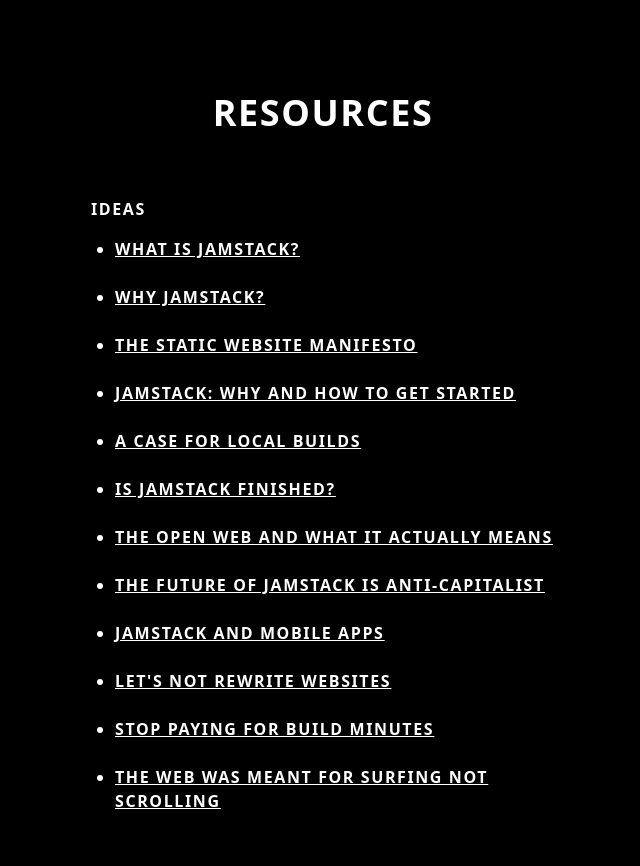
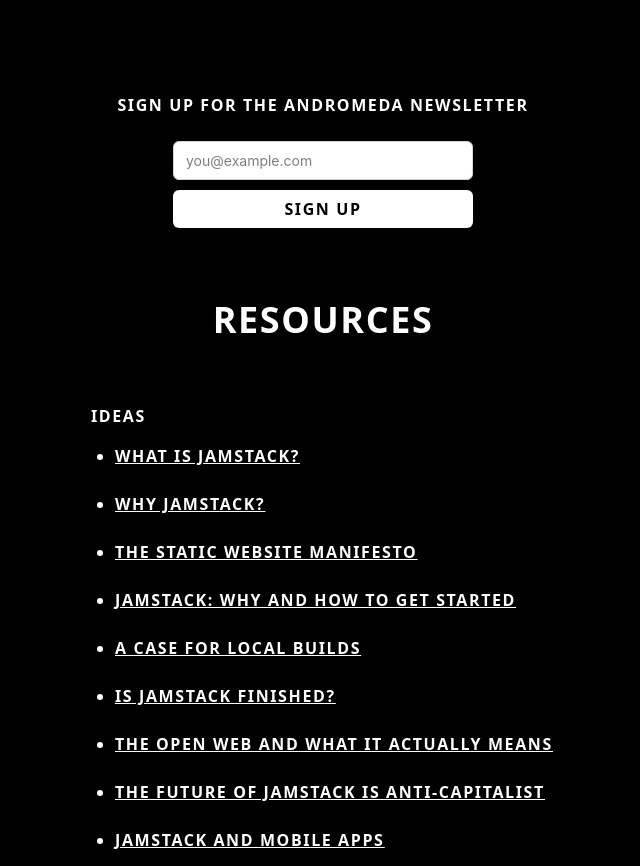
Before and after one commit to orbiterhost/andromeda, an Astro site: page / in a window 1280 px wide. Shown: the part 2171-3037 px from the top of the page, without its empty margins (317-957 px from the left). Built offline with nearby package versions, Linux system fonts and the light colour scheme; Astro itself is replaced by a stand-in of ours.

Commit message:
feat: Added newsletter sign up

```diff
--- /dev/null
+++ b/src/components/EmailSignUp.tsx
@@ -0,0 +1,292 @@
+
+////////////////
+//
+// Using Framer?
+// See https://www.framer.com/learn/code-components/ for more info
+//
+////////////////
+
+
+
+import { useState } from "react";
+
+const INIT = "INIT";
+const SUBMITTING = "SUBMITTING";
+const ERROR = "ERROR";
+const SUCCESS = "SUCCESS";
+const formStates = [INIT, SUBMITTING, ERROR, SUCCESS] as const;
+const formStyles = {
+  "id": "cm683sfoj04xyi3ic8azyb4a3",
+  "name": "Default",
+  "formStyle": "buttonBelow",
+  "placeholderText": "you@example.com",
+  "formFont": "Inter",
+  "formFontColor": "#000000",
+  "formFontSizePx": 14,
+  "buttonText": "Sign Up",
+  "buttonFont": "Inter",
+  "buttonFontColor": "#000000",
+  "buttonColor": "#ffffff",
+  "buttonFontSizePx": 14,
+  "successMessage": "Thanks! We'll be in touch!",
+  "successFont": "Inter",
+  "successFontColor": "#ffffff",
+  "successFontSizePx": 14,
+  "userGroup": "Andromeda"
+}
+const domain = "app.loops.so"
+
+export default function EmailSignUp() {
+  const [email, setEmail] = useState("");
+  const [formState, setFormState] = useState<typeof formStates[number]>(INIT);
+  const [errorMessage, setErrorMessage] = useState("");
+  const [fields, setFields] = useState({})
+
+  const resetForm = () => {
+    setEmail("");
+    setFormState(INIT);
+    setErrorMessage("");
+  };
+
+  /**
+   * Rate limit the number of submissions allowed
+   * @returns {boolean} true if the form has been successfully submitted in the past minute
+   */
+  const hasRecentSubmission = () => {
+    const time = new Date();
+    const timestamp = time.valueOf();
+    const previousTimestamp = localStorage.getItem("loops-form-timestamp");
+
+    // Indicate if the last sign up was less than a minute ago
+    if (
+      previousTimestamp &&
+      Number(previousTimestamp) + 60 * 1000 > timestamp
+    ) {
+      setFormState(ERROR);
+      setErrorMessage("Too many signups, please try again in a little while");
+      return true;
+    }
+
+    localStorage.setItem("loops-form-timestamp", timestamp.toString());
+    return false;
+  };
+
+  const handleSubmit = (event: React.FormEvent<HTMLFormElement>) => {
+    // Prevent the default form submission
+    event.preventDefault();
+
+    // boundary conditions for submission
+    if (formState !== INIT) return;
+    if (!isValidEmail(email)) {
+      setFormState(ERROR);
+      setErrorMessage("Please enter a valid email");
+      return;
+    }
+    if (hasRecentSubmission()) return;
+    setFormState(SUBMITTING);
+
+    // build additional fields
+    const additionalFields = Object.entries(fields).reduce(
+      (acc, [key, val]) => {
+        if (val) {
+          return acc + "&" + key + "=" + encodeURIComponent(val as any);
+        }
+        return acc;
+      },
+      ""
+    );
+
+    // build body
+    const formBody = `userGroup=${encodeURIComponent(
+      formStyles.userGroup
+    )}&email=${encodeURIComponent(email)}&mailingLists=`;
+
+    // API request to add user to newsletter
+    fetch(`https://${domain}/api/newsletter-form/${formStyles.id}`, {
+      method: "POST",
+      body: formBody + additionalFields,
+      headers: {
+        "Content-Type": "application/x-www-form-urlencoded",
+      },
+    })
+      .then((res: any) => [res.ok, res.json(), res])
+      .then(([ok, dataPromise, res]) => {
+        if (ok) {
+          resetForm();
+          setFormState(SUCCESS);
+        } else {
+          dataPromise.then((data: any) => {
+            setFormState(ERROR);
+            setErrorMessage(data.message || res.statusText);
+            localStorage.setItem("loops-form-timestamp", "");
+          });
+        }
+      })
+      .catch((error) => {
+        setFormState(ERROR);
+        // check for cloudflare error
+        if (error.message === "Failed to fetch") {
+          setErrorMessage("Too many signups, please try again in a little while");
+        } else if (error.message) {
+          setErrorMessage(error.message);
+        }
+        localStorage.setItem("loops-form-timestamp", "");
+      });
+  };
+
+  const isInline = formStyles.formStyle === "inline";
+
+  switch (formState) {
+    case SUCCESS:
+      return (
+        <div
+          style={{
+            display: "flex",
+            alignItems: "center",
+            justifyContent: "center",
+            width: "100%",
+          }}
+        >
+          <p
+            className="tracking-widest  uppercase font-bold text-center mt-12 p-6"
+            style={{
+              color: formStyles.successFontColor,
+            }}
+          >
+            {formStyles.successMessage}
+          </p>
+        </div>
+      );
+    case ERROR:
+      return (
+        <>
+          <SignUpFormError />
+          <BackButton />
+        </>
+      );
+    default:
+      return (
+        <>
+          <p className="tracking-widest  uppercase font-bold text-center mt-12 p-6">Sign up for the Andromeda Newsletter</p>
+          <form
+            onSubmit={handleSubmit}
+            style={{
+              display: "flex",
+              flexDirection: isInline ? "row" : "column",
+              alignItems: "center",
+              justifyContent: "center",
+              width: "100%",
+            }}
+          >
+            <input
+              type="text"
+              name="email"
+              placeholder={formStyles.placeholderText}
+              value={email}
+              onChange={(e) => setEmail(e.target.value)}
+              required={true}
+              style={{
+                color: formStyles.formFontColor,
+                fontFamily: `'${formStyles.formFont}', sans-serif`,
+                fontSize: `${formStyles.formFontSizePx}px`,
+                margin: isInline ? "0px 10px 0px 0px" : "0px 0px 10px",
+                width: "100%",
+                maxWidth: "300px",
+                minWidth: "100px",
+                background: "#FFFFFF",
+                border: "1px solid #D1D5DB",
+                boxSizing: "border-box",
+                boxShadow: "rgba(0, 0, 0, 0.05) 0px 1px 2px",
+                borderRadius: "6px",
+                padding: "8px 12px",
+              }}
+            />
+            <div aria-hidden="true" style={{ position: "absolute", left: "-2024px" }}>
+
+            </div>
+            <SignUpFormButton />
+          </form>
+        </>
+      );
+  }
+
+  function SignUpFormError() {
+    return (
+      <div
+        style={{
+          alignItems: "center",
+          justifyContent: "center",
+          width: "100%",
+        }}
+      >
+        <p
+          style={{
+            fontFamily: "Inter, sans-serif",
+            color: "rgb(185, 28, 28)",
+            fontSize: "14px",
+          }}
+        >
+          {errorMessage || "Oops! Something went wrong, please try again"}
+        </p>
+      </div>
+    );
+  }
+
+  function BackButton() {
+    const [isHovered, setIsHovered] = useState(false);
+
+    return (
+      <button
+        style={{
+          color: "#6b7280",
+          font: "14px, Inter, sans-serif",
+          margin: "10px auto",
+          textAlign: "center",
+          background: "transparent",
+          border: "none",
+          cursor: "pointer",
+          textDecoration: isHovered ? "underline" : "none",
+        }}
+        onMouseOut={() => setIsHovered(false)}
+        onMouseOver={() => setIsHovered(true)}
+        onClick={resetForm}
+      >
+        &larr; Back
+      </button>
+    );
+  }
+
+  function SignUpFormButton({ props }: any) {
+    return (
+      <button
+        className="tracking-widest uppercase font-bold"
+        type="submit"
+        style={{
+          background: formStyles.buttonColor,
+          color: formStyles.buttonFontColor,
+          width: isInline ? "min-content" : "100%",
+          maxWidth: "300px",
+          whiteSpace: isInline ? "nowrap" : "normal",
+          height: "38px",
+          alignItems: "center",
+          justifyContent: "center",
+          flexDirection: "row",
+          padding: "9px 17px",
+          boxShadow: "0px 1px 2px rgba(0, 0, 0, 0.05)",
+          borderRadius: "6px",
+          textAlign: "center",
+          fontStyle: "normal",
+          lineHeight: "20px",
+          border: "none",
+          cursor: "pointer",
+        }}
+      >
+        {formState === SUBMITTING ? "Please wait..." : formStyles.buttonText}
+      </button>
+    );
+  }
+}
+
+function isValidEmail(email: any) {
+  return /.+@.+/.test(email);
+}
--- a/src/pages/index.astro
+++ b/src/pages/index.astro
@@ -5,6 +5,7 @@
 import Copy from '../components/Copy.astro';
 import Resources from '../components/Resources.astro';
 import Footer from '../components/Footer.astro';
+import EmailSignUp from '../components/EmailSignUp'
 
 // Welcome to Astro! Wondering what to do next? Check out the Astro documentation at https://docs.astro.build
 // Don't want to use any of this? Delete everything in this file, the `assets`, `components`, and `layouts` directories, and start fresh.
@@ -13,6 +14,7 @@
 <Layout>
   <Hero client:load />
   <Copy />
+  <EmailSignUp client:load />
   <Resources />
   <Footer />
 </Layout>
```
